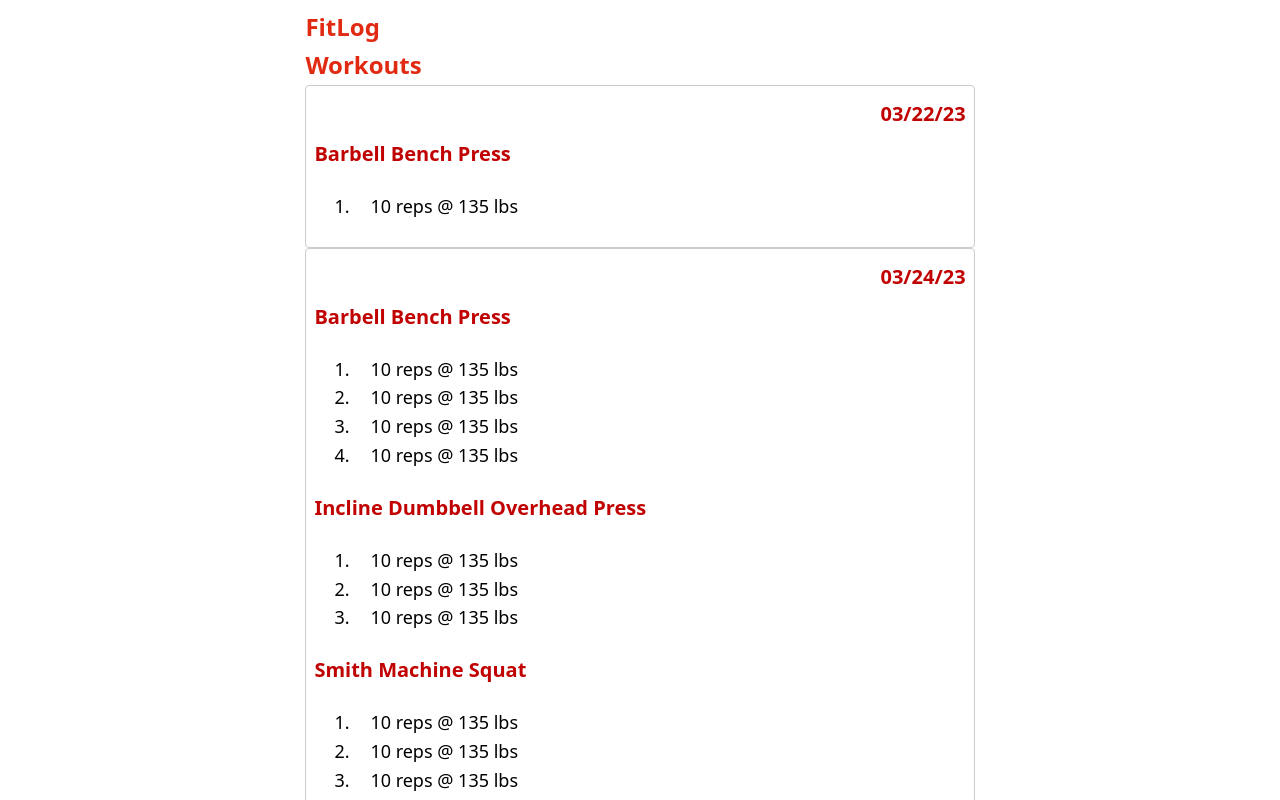
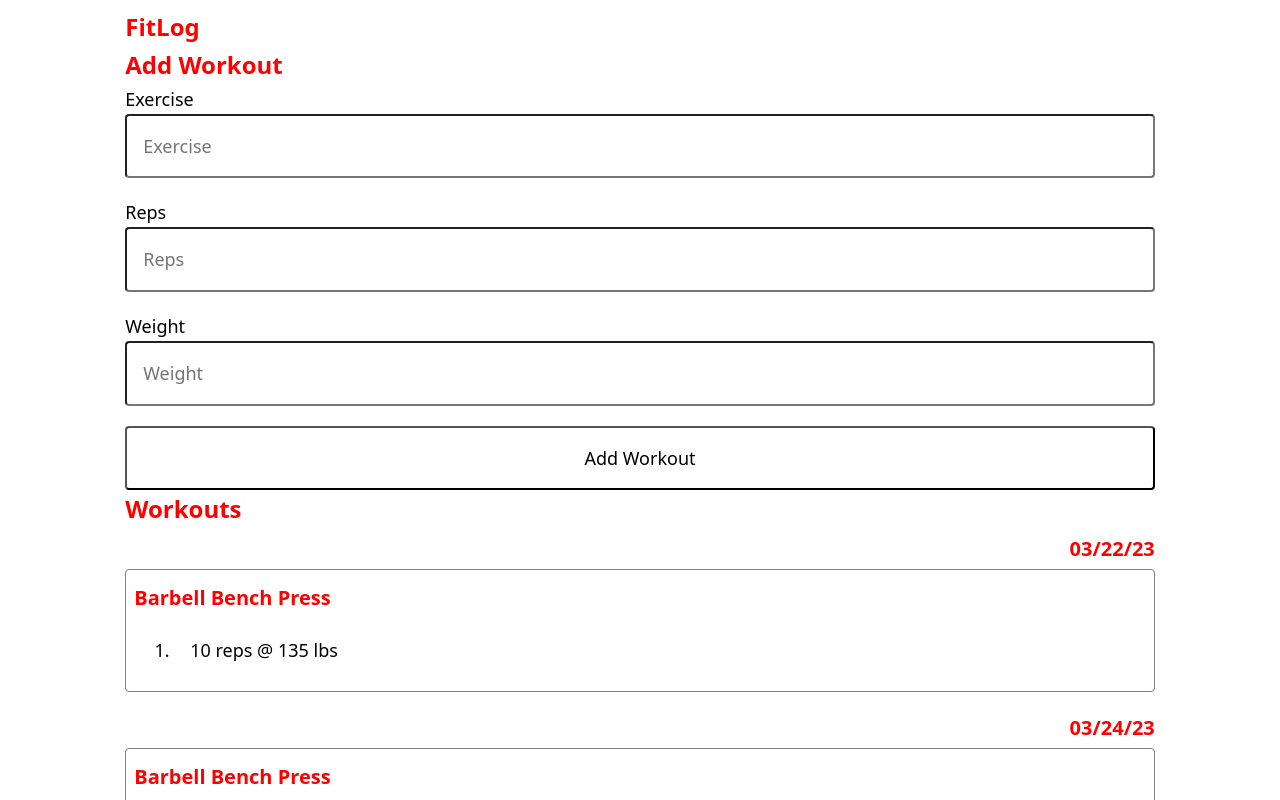
Before and after one commit to naterpotatoers/FitLog, a React (Create React App) app: page / in a window 1280 px wide. Shown: the top 800 px of the page. Built offline with nearby package versions, Linux system fonts and the light colour scheme.

Commit message:
overhauls css, adds AddWorkout component w/ styling

```diff
--- /dev/null
+++ b/src/components/AddWorkout.tsx
@@ -0,0 +1,45 @@
+import React from 'react'
+
+export default function AddWorkout() {
+    return (
+        <div>
+            <h2 className='title'>Add Workout</h2>
+            <form>
+                <div className='form-item'>
+                    <label htmlFor="exercise">Exercise</label>
+                    <input
+                        id='exercise'
+                        name='exercise'
+                        className='form-input'
+                        placeholder='Exercise'
+                        aria-label='Exercise'
+                        type="text"
+                    />
+                </div>
+                <div className='form-item'>
+                    <label htmlFor="reps">Reps</label>
+                    <input
+                        id='reps'
+                        name='reps'
+                        className='form-input'
+                        placeholder='Reps'
+                        aria-label='Reps'
+                        type="number"
+                    />
+                </div>
+                <div className='form-item'>
+                    <label htmlFor="weight">Weight</label>
+                    <input
+                        id='weight'
+                        name='weight'
+                        className='form-input'
+                        placeholder='Weight'
+                        aria-label='Weight'
+                        type="number"
+                    />
+                </div>
+                <button>Add Workout</button>
+            </form>
+        </div>
+    )
+}
--- a/src/components/Dashboard.tsx
+++ b/src/components/Dashboard.tsx
@@ -1,9 +1,11 @@
 import React from 'react'
+import AddWorkout from './AddWorkout'
 import WorkoutHistory from './WorkoutHistory'
 
 export default function Dashboard() {
     return (
         <div>
+            <AddWorkout />
             <WorkoutHistory />
         </div>
     )
--- a/src/components/WorkoutHistory.tsx
+++ b/src/components/WorkoutHistory.tsx
@@ -21,10 +21,13 @@
     return (
         <div>
             <h2 className='title'>Workouts</h2>
+            <div className='grid'>
                 {Object.keys(groupedWorkouts).map((date) => {
                     return (
+                        <div key={date}>
+
+                            <h3 className='subtitle sticky'>{date}</h3>
                             <div className='border' key={date}>
-                        <h3 className='subtitle sticky'>{date}</h3>
                                 {Object.keys(groupedWorkouts[date]).map((exercise) => {
                                     return (
                                         <div key={date + exercise}>
@@ -44,10 +47,12 @@
                                     )
                                 })}
                             </div>
+                        </div>
                     )
                 })
 
                 }
             </div>
+        </div>
     )
 }
--- a/src/dto/workouts.dto.ts
+++ b/src/dto/workouts.dto.ts
@@ -207,5 +207,213 @@
     "intensity": "Medium",
     "reps": 10,
     "weight": 135
+  },
+  {
+    "id": 14,
+    "username": "user1",
+    "created_at": "2023-03-26T01:10:41+0000",
+    "updated_at": "2023-03-26T01:10:41+0000",
+    "exercise": "Barbell Deadlift",
+    "description": "Description for Deadlift",
+    "type": "Strength",
+    "duration": 30,
+    "intensity": "Medium",
+    "reps": 10,
+    "weight": 135
+  },
+  {
+    "id": 15,
+    "username": "user1",
+    "created_at": "2023-03-26T01:10:41+0000",
+    "updated_at": "2023-03-26T01:10:41+0000",
+    "exercise": "Barbell Deadlift",
+    "description": "Description for Deadlift",
+    "type": "Strength",
+    "duration": 30,
+    "intensity": "Medium",
+    "reps": 10,
+    "weight": 135
+  },
+  {
+    "id": 16,
+    "username": "user1",
+    "created_at": "2023-03-26T01:10:41+0000",
+    "updated_at": "2023-03-26T01:10:41+0000",
+    "exercise": "Barbell Deadlift",
+    "description": "Description for Deadlift",
+    "type": "Strength",
+    "duration": 30,
+    "intensity": "Medium",
+    "reps": 10,
+    "weight": 135
+  },
+  {
+    "id": 17,
+    "username": "user1",
+    "created_at": "2023-03-26T01:10:41+0000",
+    "updated_at": "2023-03-26T01:10:41+0000",
+    "exercise": "Barbell Curl",
+    "description": "Description for Barbell Curl",
+    "type": "Strength",
+    "duration": 30,
+    "intensity": "Medium",
+    "reps": 10,
+    "weight": 135
+  },
+  {
+    "id": 18,
+    "username": "user1",
+    "created_at": "2023-03-26T01:10:41+0000",
+    "updated_at": "2023-03-26T01:10:41+0000",
+    "exercise": "Barbell Curl",
+    "description": "Description for Barbell Curl",
+    "type": "Strength",
+    "duration": 30,
+    "intensity": "Medium",
+    "reps": 10,
+    "weight": 135
+  },
+  {
+    "id": 19,
+    "username": "user1",
+    "created_at": "2023-03-26T01:10:41+0000",
+    "updated_at": "2023-03-26T01:10:41+0000",
+    "exercise": "Barbell Curl",
+    "description": "Description for Barbell Curl",
+    "type": "Strength",
+    "duration": 30,
+    "intensity": "Medium",
+    "reps": 10,
+    "weight": 135
+  },
+  {
+    "id": 20,
+    "username": "user1",
+    "created_at": "2023-03-26T01:10:41+0000",
+    "updated_at": "2023-03-26T01:10:41+0000",
+    "exercise": "Leg Extension",
+    "description": "Description for Leg Extension",
+    "type": "Strength",
+    "duration": 30,
+    "intensity": "Medium",
+    "reps": 10,
+    "weight": 135
+  },
+  {
+    "id": 21,
+    "username": "user1",
+    "created_at": "2023-03-26T01:10:41+0000",
+    "updated_at": "2023-03-26T01:10:41+0000",
+    "exercise": "Leg Extension",
+    "description": "Description for Leg Extension",
+    "type": "Strength",
+    "duration": 30,
+    "intensity": "Medium",
+    "reps": 10,
+    "weight": 135
+  },
+  {
+    "id": 22,
+    "username": "user1",
+    "created_at": "2023-03-26T01:12:41+0000",
+    "updated_at": "2023-03-26T01:12:41+0000",
+    "exercise": "Leg Extension",
+    "description": "Description for Leg Extension",
+    "type": "Strength",
+    "duration": 30,
+    "intensity": "Medium",
+    "reps": 10,
+    "weight": 135
+  },
+  {
+    "id": 23,
+    "username": "user1",
+    "created_at": "2023-03-26T01:10:41+0000",
+    "updated_at": "2023-03-26T01:10:41+0000",
+    "exercise": "Leg Curl",
+    "description": "Description for Leg Curl",
+    "type": "Strength",
+    "duration": 30,
+    "intensity": "Medium",
+    "reps": 10,
+    "weight": 135
+  },
+  {
+    "id": 24,
+    "username": "user1",
+    "created_at": "2023-03-26T01:10:41+0000",
+    "updated_at": "2023-03-26T01:10:41+0000",
+    "exercise": "Leg Curl",
+    "description": "Description for Leg Curl",
+    "type": "Strength",
+    "duration": 30,
+    "intensity": "Medium",
+    "reps": 10,
+    "weight": 135
+  },
+  {
+    "id": 25,
+    "username": "user1",
+    "created_at": "2023-03-26T01:12:41+0000",
+    "updated_at": "2023-03-26T01:12:41+0000",
+    "exercise": "Leg Curl",
+    "description": "Description for Leg Curl",
+    "type": "Strength",
+    "duration": 30,
+    "intensity": "Medium",
+    "reps": 10,
+    "weight": 135
+  },
+  {
+    "id": 26,
+    "username": "user1",
+    "created_at": "2023-03-27T01:12:41+0000",
+    "updated_at": "2023-03-27T01:12:41+0000",
+    "exercise": "Standing Dumbbell Overhead Press",
+    "description": "Description for Standing Dumbbell Overhead Press",
+    "type": "Strength",
+    "duration": 30,
+    "intensity": "Medium",
+    "reps": 10,
+    "weight": 135
+  },
+  {
+    "id": 27,
+    "username": "user1",
+    "created_at": "2023-03-27T01:10:41+0000",
+    "updated_at": "2023-03-27T01:10:41+0000",
+    "exercise": "Standing Dumbbell Overhead Press",
+    "description": "Description for Standing Dumbbell Overhead Press",
+    "type": "Strength",
+    "duration": 30,
+    "intensity": "Medium",
+    "reps": 10,
+    "weight": 135
+  },
+  {
+    "id": 28,
+    "username": "user1",
+    "created_at": "2023-03-27T01:10:41+0000",
+    "updated_at": "2023-03-27T01:10:41+0000",
+    "exercise": "Standing Dumbbell Overhead Press",
+    "description": "Description for Standing Dumbbell Overhead Press",
+    "type": "Strength",
+    "duration": 30,
+    "intensity": "Medium",
+    "reps": 10,
+    "weight": 135
+  },
+  {
+    "id": 29,
+    "username": "user1",
+    "created_at": "2023-03-27T01:12:41+0000",
+    "updated_at": "2023-03-27T01:12:41+0000",
+    "exercise": "Standing Dumbbell Overhead Press",
+    "description": "Description for Standing Dumbbell Overhead Press",
+    "type": "Strength",
+    "duration": 30,
+    "intensity": "Medium",
+    "reps": 10,
+    "weight": 135
   }
 ];
--- a/src/index.css
+++ b/src/index.css
@@ -1,12 +1,11 @@
 :root {
-  --clr-primary: #e12a12;
-  --clr-secondary: #c10202;
-  --clr-tertiary: #f5f5f5;
-  --clr-dark: #989898;
-  --clr-bg: color-scheme(light dark);
   --spacer: 1rem;
   --border-radius: 0.25rem;
-  --border: 1px solid #ccc;
+  --border: 1px solid grey;
+  --clr-primary: red;
+  --clr-secondary: black;
+  --clr-tertiary: white;
+  --clr-background: color-scheme(light dark);
 }
 
 *,
@@ -20,18 +19,18 @@
 }
 
 body {
+  line-height: 1.6;
+  font-size: 1.125rem;
+  margin-inline: auto;
   font-family: 'system-ui';
-  font-size: 1.125rem;
-  line-height: 1.6;
-  width: min(65ch, 100% - 4rem);
-  margin-inline: auto;
+  width: min(100ch, 100% - 1rem);
 }
 
 img,
 svg,
 video {
+  display: block;
   max-width: 100%;
-  display: block;
 }
 
 
@@ -44,6 +43,39 @@
   margin: 0;
 }
 
+form {
+  gap: 1.25rem;
+  display: grid;
+}
+
+input {
+  font: inherit;
+  padding: var(--spacer);
+  accent-color: var(--clr-primary);
+  border-radius: var(--border-radius);
+  background-color: var(--clr-background);
+}
+
+input:focus {
+  outline: none;
+  border-color: var(--clr-primary);
+}
+
+
+button {
+  font: inherit;
+  cursor: pointer;
+  padding: var(--spacer);
+  border-radius: var(--border-radius);
+  background-color: var(--clr-background);
+}
+
+button:hover {
+  border-color: var(--clr-primary);
+}
+
+
+
 .title {
   font-size: 1.5rem;
   color: var(--clr-primary);
@@ -52,13 +84,13 @@
 .subtitle {
   font-size: 1.25rem;
   padding: 0.25rem 0;
-  color: var(--clr-secondary);
+  color: var(--clr-primary);
 }
 
 .alternative-subtitle {
+  padding: 0.25rem 0;
   font-size: 1.25rem;
-  padding: 0.25rem 0;
-  color: var(--clr-dark);
+  color: var(--clr-tertiary);
 }
 
 .spacer {
@@ -66,13 +98,22 @@
 }
 
 .sticky {
+  top: 0;
   position: sticky;
-  top: 0;
   text-align: right;
 }
 
+.grid {
+  display: grid;
+  gap: var(--spacer);
+}
+
 .border {
+  padding: .5rem;
   border: var(--border);
   border-radius: var(--border-radius);
-  padding: .5rem;
 }
+
+.form-item {
+  display: grid;
+}
```
Lines whose indentation alone changed are shown as unchanged.
